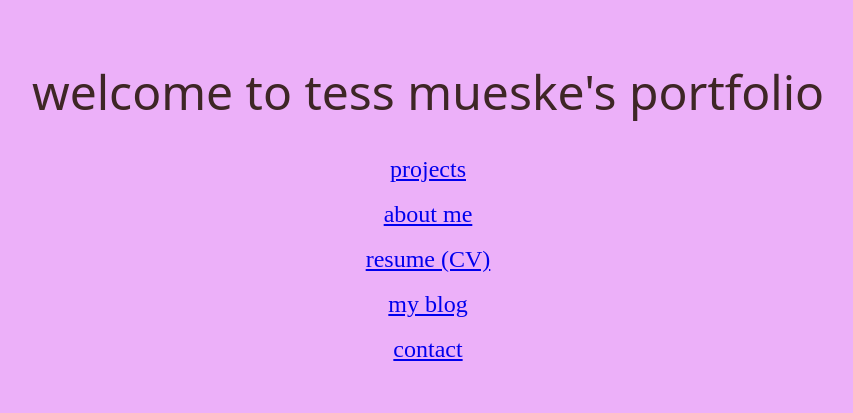
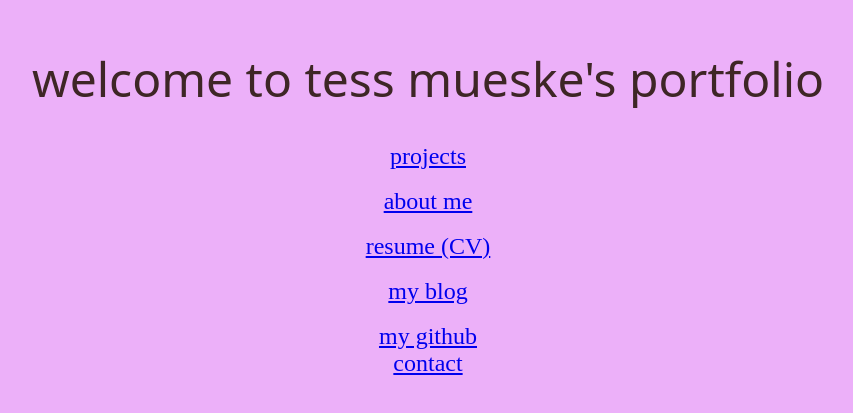
Before and after one commit to tessmueske/tess-mueske, a React (Create React App) app in the folder client/: page / in a window 1280 px wide. Shown: the part 205-618 px from the top of the page, without its empty margins (212-1065 px from the left). Built offline with nearby package versions, Linux system fonts and the light colour scheme; a web font is replaced by a local one.

Commit message:
github link addition:

```diff
--- a/client/src/components/Home.js
+++ b/client/src/components/Home.js
@@ -17,6 +17,9 @@
                 my blog
             </a>
             <br></br>
+            <a href="https://github.com/tessmueske" target="_blank" rel="noopener noreferrer">
+                my github
+            </a>
           <Link to="/contact">contact</Link>
         </div>
       );
```
